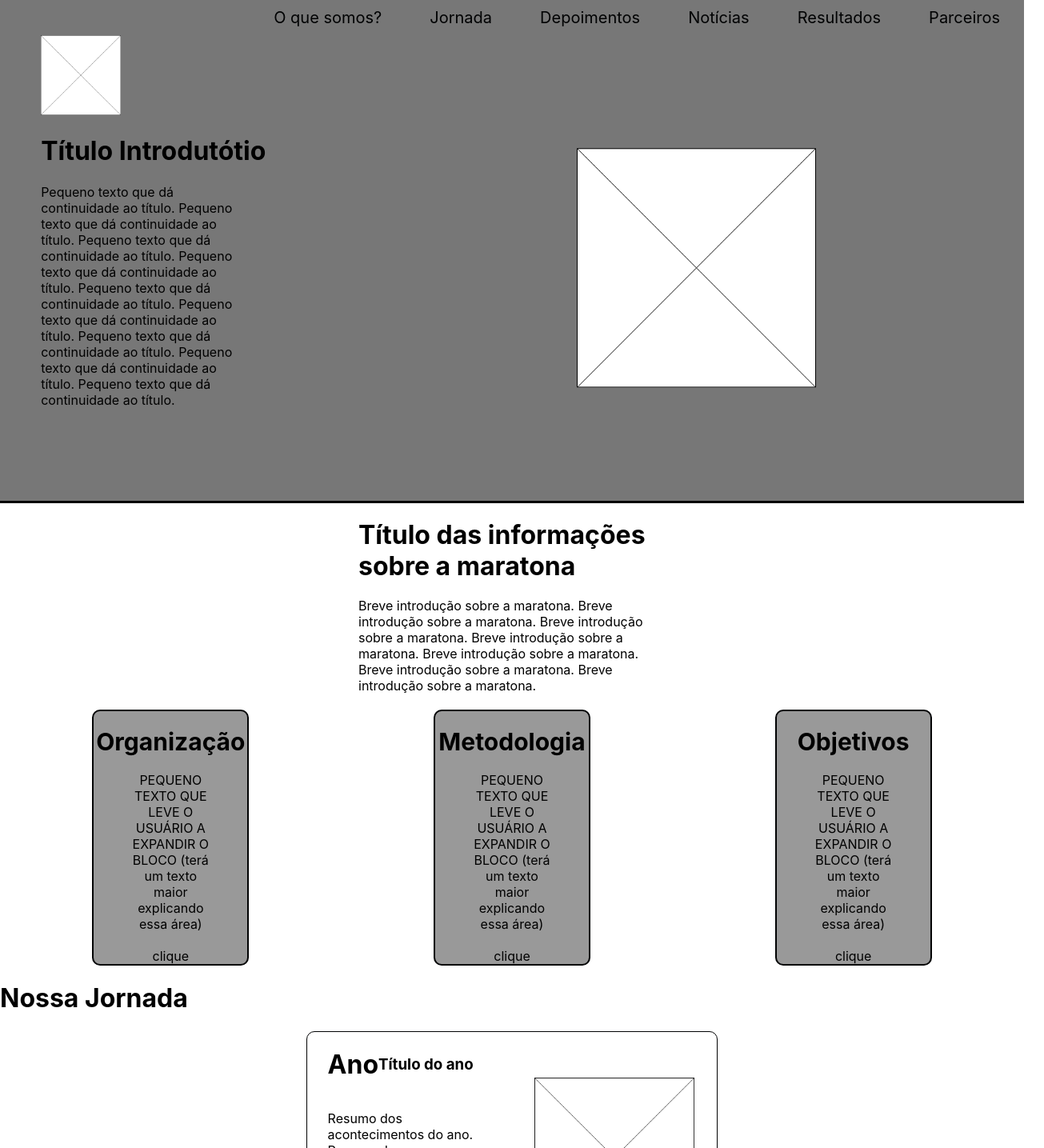
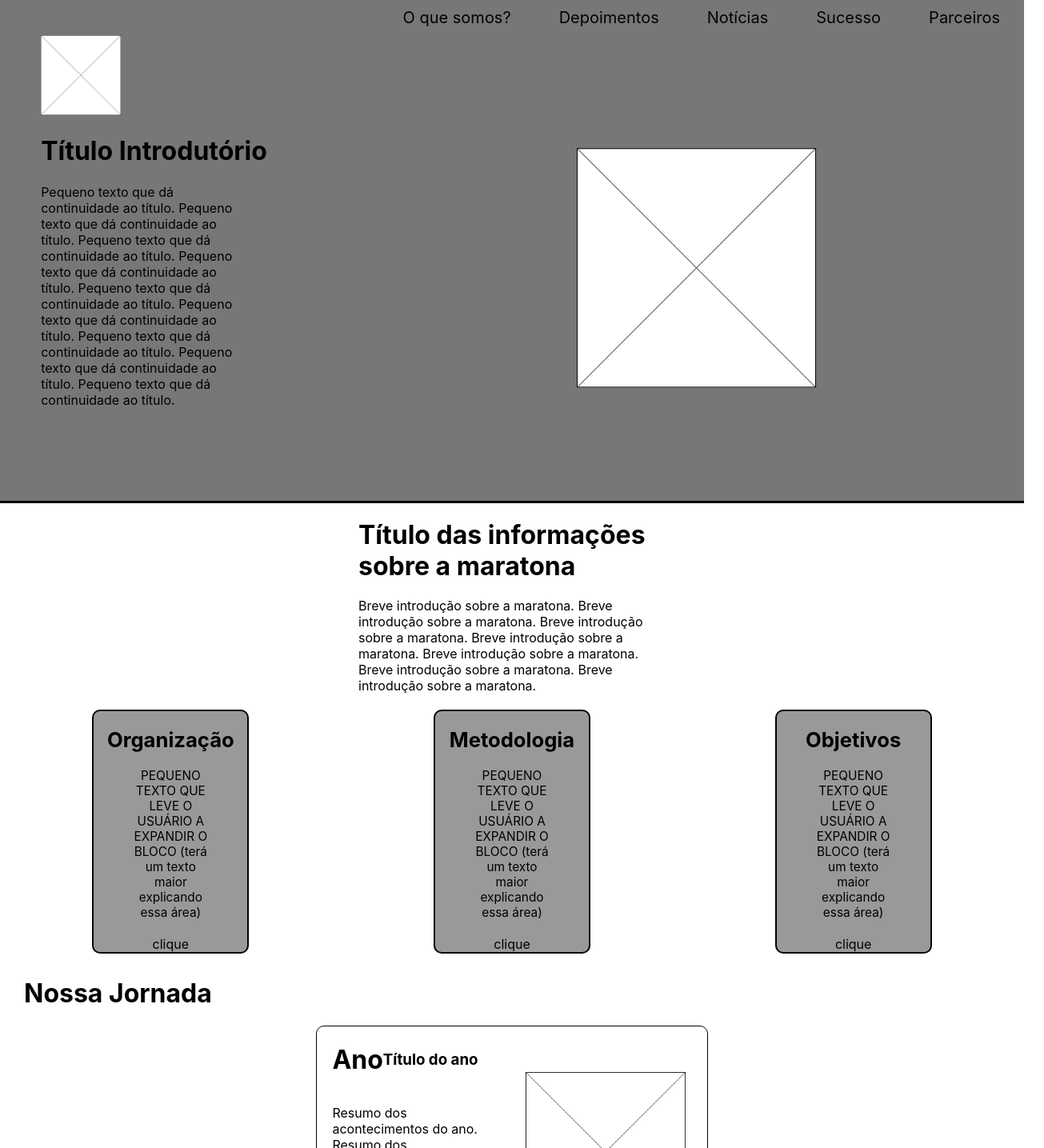
Before and after one commit to Jorrmungandr/maratona-node, a React (Create React App) app in the folder client/: page / in a window 1280 px wide. Shown: the top 1435 px of the page at 80% size, 1305 px wide, since content can reach past the window. Built offline with nearby package versions, Linux system fonts and the light colour scheme.

Commit message:
Added navbar scrolling

```diff
--- a/client/src/components/banner/banner.jsx
+++ b/client/src/components/banner/banner.jsx
@@ -2,13 +2,13 @@ import React, { Component } from 'react';
 import './banner.scss';
 import crossedSquare from '../../crossedSquare.png';
 
-class Banner extends Component {
+export default class Banner extends Component {
   render() {
     return (
       <div id="banner">
         <div class="text-container">
           <img src={crossedSquare} alt="LOGO" class="image"/>
-          <h1>Título Introdutótio</h1>
+          <h1>Título Introdutório</h1>
           <p>Pequeno texto que dá continuidade ao título. Pequeno texto que dá continuidade ao título. Pequeno texto que dá continuidade ao título. Pequeno texto que dá continuidade ao título. Pequeno texto que dá continuidade ao título. Pequeno texto que dá continuidade ao título. Pequeno texto que dá continuidade ao título. Pequeno texto que dá continuidade ao título. Pequeno texto que dá continuidade ao título. </p>
         </div>
         <div class="image-container">
@@ -18,5 +18,3 @@ class Banner extends Component {
     )
   }
 }
-
-export default Banner;
--- a/client/src/components/depoimentosnews/depoimentosnews.jsx
+++ b/client/src/components/depoimentosnews/depoimentosnews.jsx
@@ -2,11 +2,11 @@ import React, { Component } from 'react';
 import './depoimentosnews.scss';
 import crossedSquare from '../../crossedSquare.png';
 
-class DepoimentosNotícias extends Component {
+export default class DepoimentosNotícias extends Component {
   render() {
     return (
-      <div class="testimony-news">
-        <div id="testimony">
+      <div class="testimonials-news">
+        <div id="testimonials">
           <h1>Depoimentos</h1>
           <div class="card-container">
             <div class="card">
@@ -44,5 +44,3 @@ class DepoimentosNotícias extends Component {
     )
   }
 }
-
-export default DepoimentosNotícias;
--- a/client/src/components/depoimentosnews/depoimentosnews.scss
+++ b/client/src/components/depoimentosnews/depoimentosnews.scss
@@ -1,9 +1,9 @@
 @import '../refs/refs.scss';
 
-.testimony-news {
+.testimonials-news {
   display: flex;
   text-align: center;
-  #testimony {
+  #testimonials {
     flex: 1.5;
     h1 {
       padding-bottom: 20px;
--- a/client/src/components/footer/footer.jsx
+++ b/client/src/components/footer/footer.jsx
@@ -16,7 +16,7 @@ class Link extends Component {
   }
 }
 
-class Footer extends Component {
+export default class Footer extends Component {
   render() {
     return (
       <div class="footer">
@@ -45,5 +45,3 @@ class Footer extends Component {
     )
   }
 }
-
-export default Footer;
--- a/client/src/components/info/info.jsx
+++ b/client/src/components/info/info.jsx
@@ -1,7 +1,7 @@
 import React, { Component } from 'react';
 import './info.scss'
 
-class Info extends Component {
+export default class Info extends Component {
   render() {
     return (
       <div id="information">
@@ -30,5 +30,3 @@ class Info extends Component {
     )
   }
 }
-
-export default Info;
--- a/client/src/components/info/info.scss
+++ b/client/src/components/info/info.scss
@@ -23,10 +23,11 @@
       text-align: center;
       h2 {
         padding-top: 20px;
-        font-size: 30px;
+        font-size: 2vw;
       }
       p{
         width: 50%;
+        font-size: 1.2vw;
       }
       a {
         cursor: pointer;
--- a/client/src/components/jornada/jornada.jsx
+++ b/client/src/components/jornada/jornada.jsx
@@ -24,7 +24,7 @@ class Card extends Component {
   }
 }
 
-class Jornada extends Component {
+export default class Jornada extends Component {
   render() {
     const settings = {
       dots: true,
@@ -47,5 +47,3 @@ class Jornada extends Component {
     )
   }
 }
-
-export default Jornada;
--- a/client/src/components/jornada/jornada.scss
+++ b/client/src/components/jornada/jornada.scss
@@ -1,6 +1,7 @@
 @import '../refs/refs.scss';
 
 #journey {
+  margin: 30px;
   .card {
     margin: auto;
     display: flex;
@@ -21,6 +22,7 @@
       display: flex;
       justify-content: center;
       align-items: center;
+      margin: 10px;
       .image {
         max-width: 200px;
         max-height: 200px;
--- a/client/src/components/navbar/navbar.jsx
+++ b/client/src/components/navbar/navbar.jsx
@@ -1,19 +1,57 @@
 import React, { Component } from 'react';
 import './navbar.scss';
 
-class Navbar extends Component {
+export default class Navbar extends Component {
+  constructor(props) {
+    super(props);
+    this.state = {
+      elementHeights: {},
+    }
+  }
+
+  componentDidMount() {
+    const getHeight = (element) => document.querySelector(element).clientHeight;
+
+    let heights = {
+      navbar: getHeight('.navbar') + 10,
+      banner: getHeight('#banner'),
+      information: getHeight('#information') + 40,
+      journey: getHeight('#journey'),
+      testimonials: getHeight('.testimonials-news'),
+      sucess: getHeight('.results'),
+      partners: getHeight('#partners')
+    }
+
+    this.setState({
+      elementHeights: heights,
+    })
+  }
+
+  handleClick(event) {
+    let eventClass = event.target.className;
+    let height = 0;
+    let heightSum = 0;
+
+    Object.entries(this.state.elementHeights).map((each) => {
+      if (each[0] === eventClass) {
+        heightSum = height;
+      } else height += each[1];
+    });
+
+    // console.log(this.state.elementHeights);
+    // console.log(heightSum);
+    window.scrollTo(0, heightSum);
+  }
+
   render() {
     return (
-      <div class="navbar">
-        <a>O que somos?</a>
-        <a>Jornada</a>
-        <a>Depoimentos</a>
-        <a>Notícias</a>
-        <a>Resultados</a>
-        <a>Parceiros</a>
+      <div class="navbar" onClick={this.handleClick.bind(this)}>
+        <a class="information">O que somos?</a>
+        <a class="testimonials">Depoimentos</a>
+        <a class="testimonials">Notícias</a>
+        <a class="sucess">Sucesso</a>
+        <a class="partners">Parceiros</a>
       </div>
     )
   }
 }
-
-export default Navbar;
--- a/client/src/components/parceiros/parceiros.jsx
+++ b/client/src/components/parceiros/parceiros.jsx
@@ -2,7 +2,7 @@ import React, { Component } from 'react';
 import './parceiros.scss';
 import crossedSquare from '../../crossedSquare.png';
 
-class Parceiros extends Component {
+export default class Parceiros extends Component {
   render() {
     return (
       <div id="partners">
@@ -20,5 +20,3 @@ class Parceiros extends Component {
     )
   }
 }
-
-export default Parceiros;
--- a/client/src/components/refs/refs.scss
+++ b/client/src/components/refs/refs.scss
@@ -16,3 +16,7 @@ $navbar-hover-bg: #444;
   @include border-radius($top-right, border-top-right);
   @include border-radius($bottom-right, border-bottom-right);
 }
+
+html {
+  scroll-behavior: smooth;
+}
--- a/client/src/components/resultados/resultados.jsx
+++ b/client/src/components/resultados/resultados.jsx
@@ -3,12 +3,12 @@ import './resultados.scss';
 import crossedSquare from '../../crossedSquare.png';
 import Slider from 'react-slick';
 
-class Resultados extends Component {
+export default class Resultados extends Component {
   render() {
     const settings = {
       dots: true,
       infinite: true,
-      speed: 800,
+      speed: 500,
       slidesToShow: 1,
       slidesToScroll: 1,
     };
@@ -31,18 +31,7 @@ class Resultados extends Component {
             </div>
           </Slider>
         </div>
-        {/* <div class="navigation-menu">
-          <div class="arrow left-arrow">volte</div>
-          <div class="gallery">
-            <img src={crossedSquare} alt="IMAGEM" class="image" />
-            <img src={crossedSquare} alt="IMAGEM" class="image" />
-            <img src={crossedSquare} alt="IMAGEM" class="image" />
-          </div>
-          <div class="arrow right-arrow">passe</div>
-        </div> */}
       </div>
     )
   }
 }
-
-export default Resultados;
```
